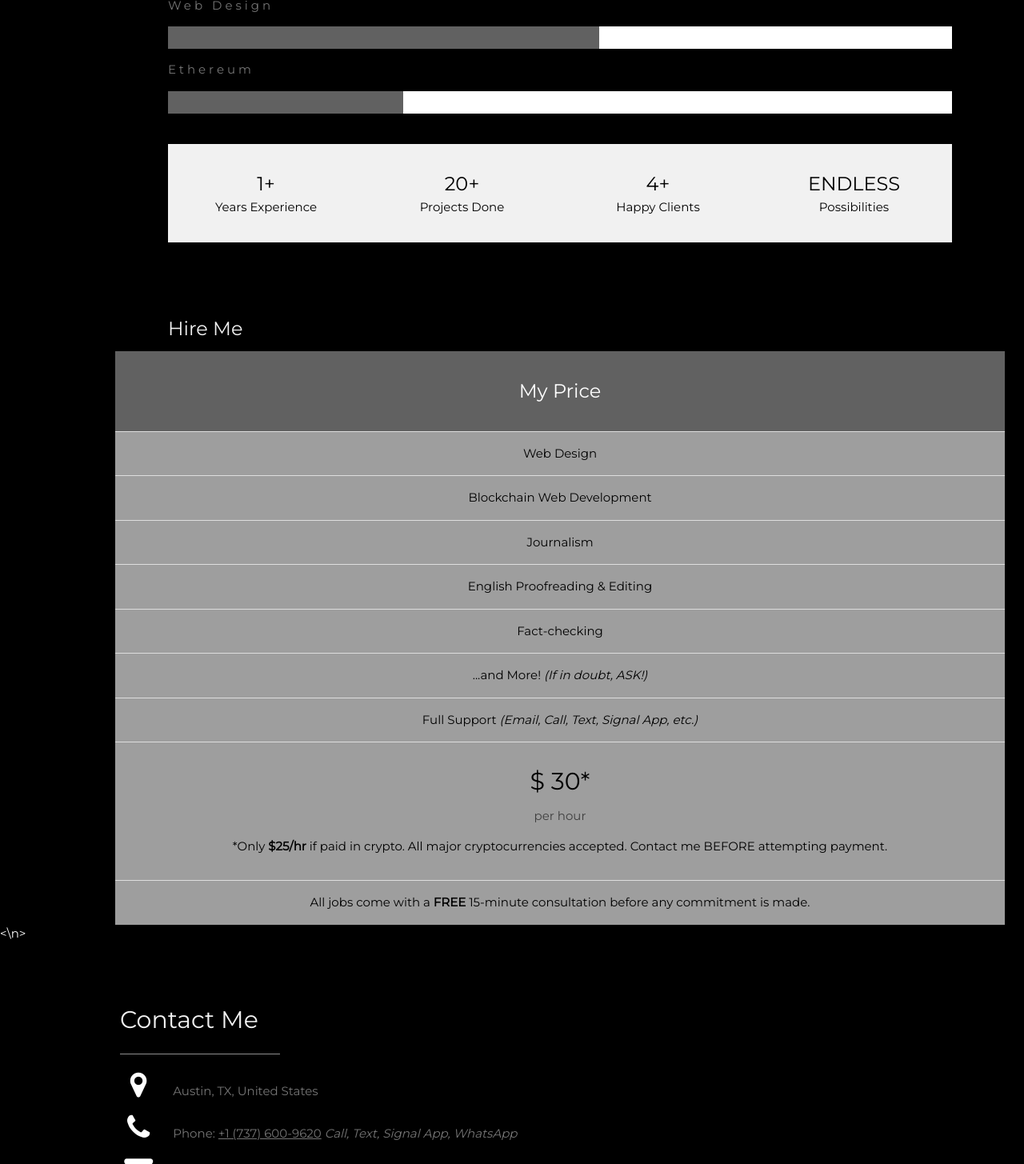
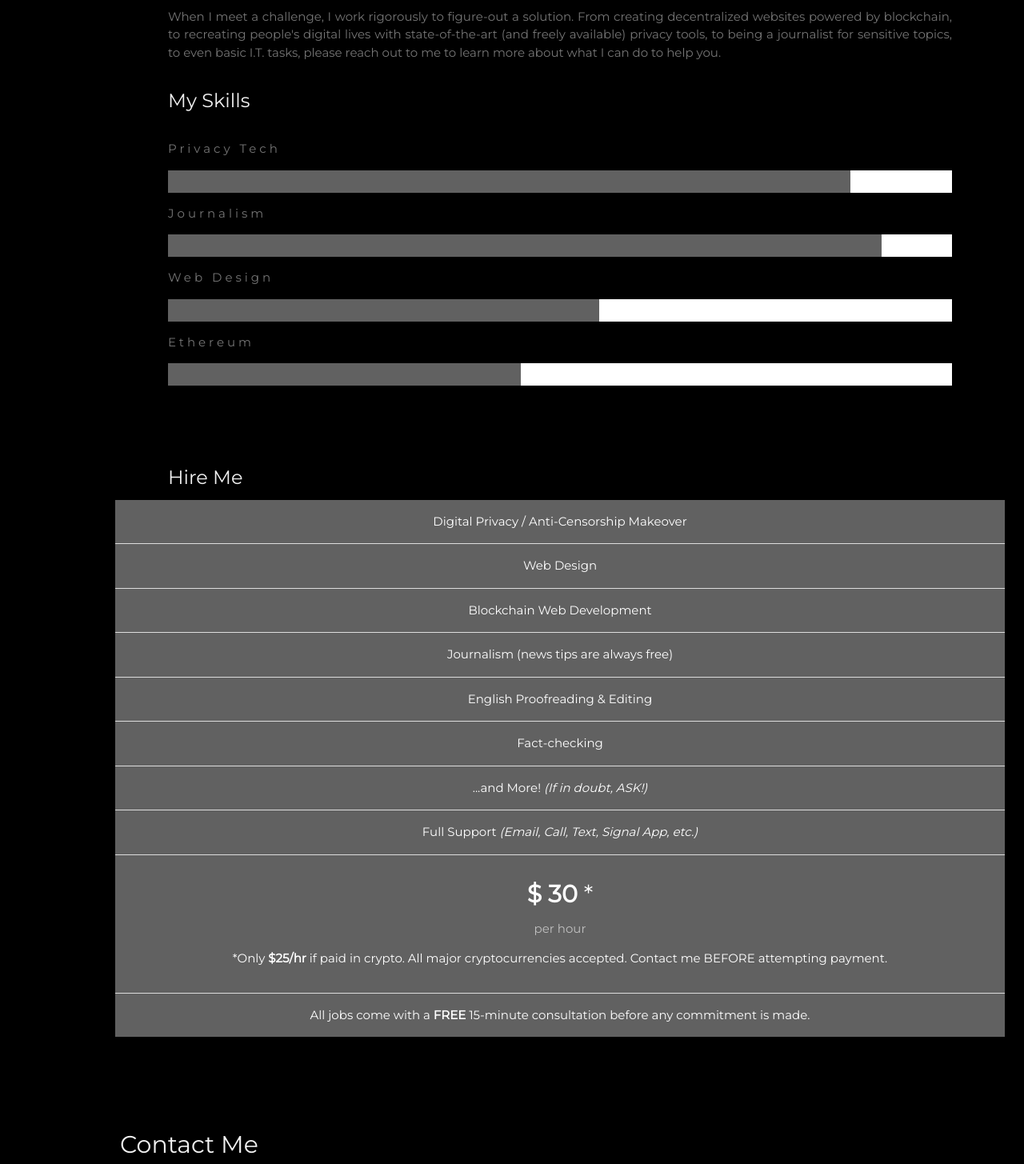
Before and after one commit to LiberlandHacker/jonathan-mccormick-jr.crypto-v0, a plain HTML site: page jonathan-mccormick-jr.crypto/index.html in a window 1280 px wide. Shown: the part 1345-2800 px from the top of the page at 80% size. Drawn offline with Linux system fonts and the light colour scheme.

Commit message:
Update index.html

```diff
--- a/jonathan-mccormick-jr.crypto/index.html
+++ b/jonathan-mccormick-jr.crypto/index.html
@@ -18,7 +18,6 @@ body, h1,h2,h3,h4,h5,h6 {font-family: "Montserrat", sans-serif}
 @media only screen and (max-width: 600px) {#main {margin-left: 0}}
 </style>
 <body class="w3-black">
-
 <!-- Icon Bar (Sidebar - hidden on small screens) -->
 <nav class="w3-sidebar w3-bar-block w3-small w3-hide-small w3-center">
   <!-- Avatar image in top left corner -->
@@ -58,6 +57,7 @@ body, h1,h2,h3,h4,h5,h6 {font-family: "Montserrat", sans-serif}
 <div class="w3-padding-large" id="main">
   <!-- Header/Home -->
   <header class="w3-container w3-padding-32 w3-center w3-black" id="home">
+    <p class="w3-wide">blockchainprogrammer.tech</p>
     <h1 class="w3-jumbo"><span class="w3-hide-small">I'm</span> Jonathan McCormick, Jr.</h1>
     <p class="w3-wide">Entrepreneur. Journalist. Blockchain Technologist.</p>
     <img src="photos/JMJr_ICC_Morning.jpg" alt="boy" class="w3-image" width="992" height="1108">
@@ -67,9 +67,16 @@ body, h1,h2,h3,h4,h5,h6 {font-family: "Montserrat", sans-serif}
   <div class="w3-content w3-justify w3-text-grey w3-padding-64" id="about">
     <h2 class="w3-text-light-grey">Intro</h2>
     <hr style="width:200px" class="w3-opacity">
-    <p>Blah, blah, blah... Some stuff about how awesome I am. Blah, blah, blah.
+    <p>I am a self-educated tech professional who is passionate about enabling people with the technologies they need to accomplish their goals. I also happen to be a journalist, and recognize the importance of encryption technologies and their derivatives (like Tor, Bitcoin, Ethereum, etc.) for circumventing censorship by Big Tech and Big Government. Civil liberties depend on the free flow of information. While techno-authoritarians are working to spy, censor, and seize, techno-libertarians are working to anonymize, allow, and autonomize. Because of this continuing struggle, you must be able to adapt to emerging technologies if you wish to defend your freedoms. You may stop defending your rights, but the collectivists will <i>not</i> stop assaulting them. As my years in Boy Scouts taught me, "BE PREPARED!"
+    </p>
+
+    <p>When I meet a challenge, I work rigorously to figure-out a solution. From creating decentralized websites powered by blockchain, to recreating people's digital lives with state-of-the-art (and freely available) privacy tools, to being a journalist for sensitive topics, to even basic I.T. tasks, please reach out to me to learn more about what I can do to help you.
     </p>
     <h3 class="w3-padding-16 w3-text-light-grey">My Skills</h3>
+    <p class="w3-wide">Privacy Tech</p>
+    <div class="w3-white">
+      <div class="w3-dark-grey" style="height:28px;width:87%"></div>
+    </div>
     <p class="w3-wide">Journalism</p>
     <div class="w3-white">
       <div class="w3-dark-grey" style="height:28px;width:91%"></div>
@@ -80,9 +87,10 @@ body, h1,h2,h3,h4,h5,h6 {font-family: "Montserrat", sans-serif}
     </div>
     <p class="w3-wide">Ethereum</p>
     <div class="w3-white">
-      <div class="w3-dark-grey" style="height:28px;width:30%"></div>
+      <div class="w3-dark-grey" style="height:28px;width:45%"></div>
     </div><br>
 
+<!--
     <div class="w3-row w3-center w3-padding-16 w3-section w3-light-grey">
       <div class="w3-quarter w3-section">
         <span class="w3-xlarge">1+</span><br>
@@ -101,6 +109,7 @@ body, h1,h2,h3,h4,h5,h6 {font-family: "Montserrat", sans-serif}
         Possibilities
       </div>
     </div>
+-->
 <!--
     <button class="w3-button w3-light-grey w3-padding-large w3-section">
       <i class="fa fa-download" download="files/McCormick_Res_XMas.pdf"></i> Download Resume
@@ -133,17 +142,20 @@ body, h1,h2,h3,h4,h5,h6 {font-family: "Montserrat", sans-serif}
       </div>
       <h3 class="w3-content w3-justify w3-text-light-grey">Hire Me</h3>
       <div class="w3-col w3-justify">
-        <ul class="w3-ul w3-gray w3-center">
+        <ul class="w3-ul w3-dark-grey w3-center">
+        <!--
           <li class="w3-dark-grey w3-xlarge w3-padding-32">My Price</li>
+        -->
+          <li class="w3-padding-16">Digital Privacy / Anti-Censorship Makeover</li>
           <li class="w3-padding-16">Web Design</li>
           <li class="w3-padding-16">Blockchain Web Development</li>
-          <li class="w3-padding-16">Journalism</li>
+          <li class="w3-padding-16">Journalism (news tips are always free)</li>
           <li class="w3-padding-16">English Proofreading & Editing</li>
           <li class="w3-padding-16">Fact-checking</li>
           <li class="w3-padding-16">...and More! <i>(If in doubt, ASK!)</i></li>
           <li class="w3-padding-16">Full Support <i>(Email, Call, Text, Signal App, etc.)</i></li>
           <li class="w3-padding-16">
-            <h2>$ 30*</h2>
+            <h2><b>$ 30</b> *</h2>
             <span class="w3-opacity">per hour</span>
             <p>*Only <b>$25/hr</b> if paid in crypto. All major cryptocurrencies accepted. Contact me BEFORE attempting payment.
           </li>
@@ -197,9 +209,9 @@ body, h1,h2,h3,h4,h5,h6 {font-family: "Montserrat", sans-serif}
     <!-- </div> -->
   <!-- End Portfolio Section -->
   </div>
-
-<\n>
-
+<div>
+    <p class=w3-text-black>FREEDOM</p>
+</div>
   <!-- Contact Section -->
   <div class="w3-padding-64 w3-content w3-text-grey" id="contact">
     <h2 class="w3-text-light-grey">Contact Me</h2>
@@ -207,8 +219,9 @@ body, h1,h2,h3,h4,h5,h6 {font-family: "Montserrat", sans-serif}
 
     <div class="w3-section">
       <p><i class="fa fa-map-marker fa-fw w3-text-white w3-xxlarge w3-margin-right"></i> Austin, TX, United States</p>
-      <p><i class="fa fa-phone fa-fw w3-text-white w3-xxlarge w3-margin-right"></i> Phone: <u>+1 (737) 600-9620</u> <i>Call, Text, Signal App, WhatsApp</i></p>
-      <p><i class="fa fa-envelope fa-fw w3-text-white w3-xxlarge w3-margin-right"> </i> Email: mccormick9@protonmail.com</p>
+      <p><i class="fa fa-phone fa-fw w3-text-white w3-xxlarge w3-margin-right"></i> Phone: <u>+1 (737) 600-9620</u> <i>Call, Text, Signal App</i></p>
+      <p><i class="fa fa-envelope fa-fw w3-text-white w3-xxlarge w3-margin-right"> </i> Email: mccormick9@protonmail.com
+      </p>
     </div><br>
     <p>Let's get in touch.</p>
 <!--
```
